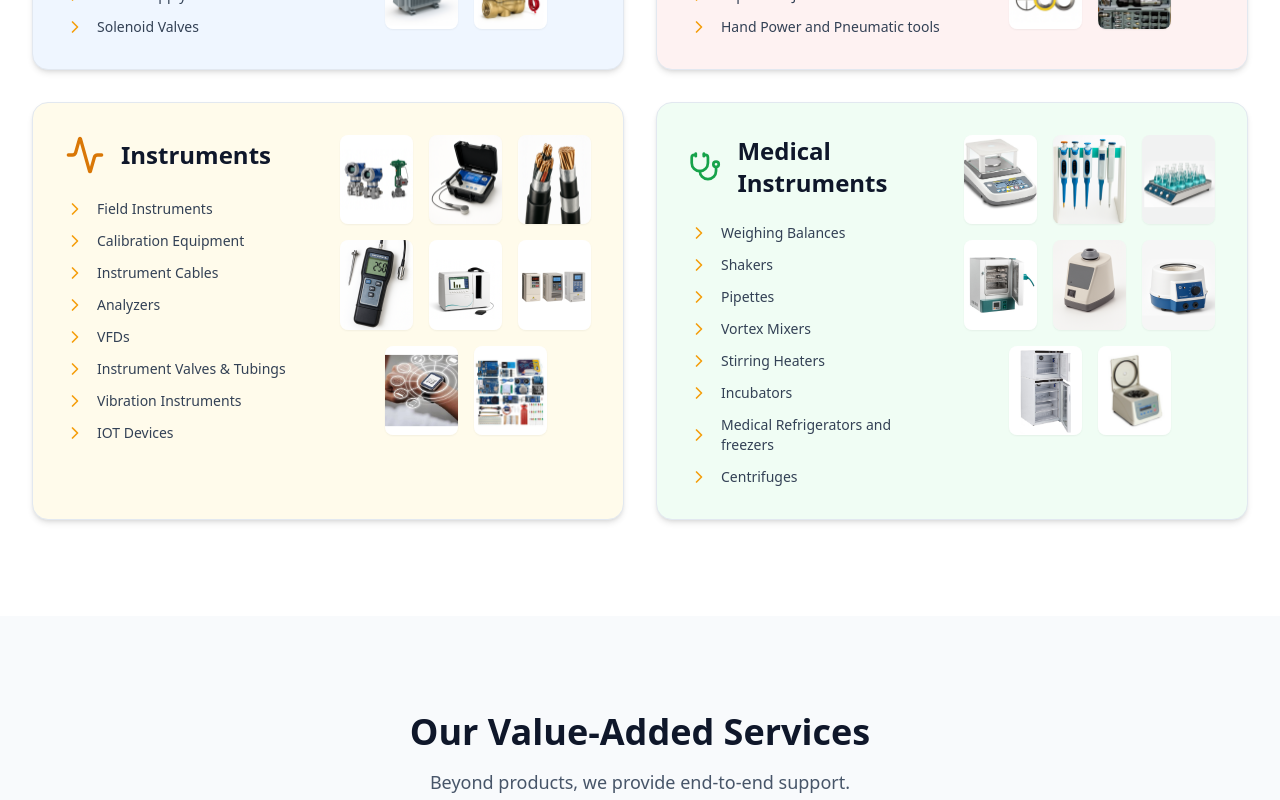
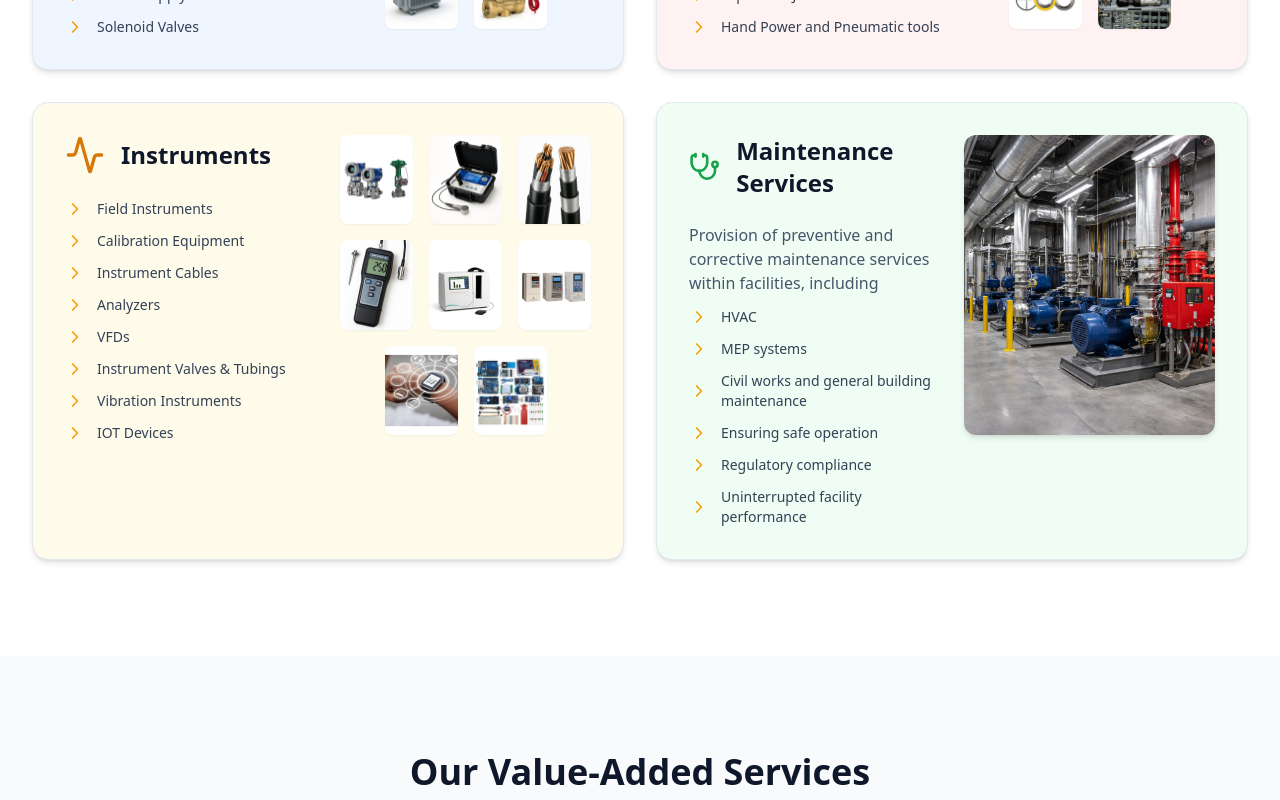
Before and after one commit to Bright-WebHost/TerraX, a React (Create React App) app: page /TerraX/products in a window 1280 px wide. Shown: the part 840-1640 px from the top of the page. Built offline with nearby package versions, Linux system fonts and the light colour scheme.

Commit message:
services

```diff
--- a/src/Component/Footer.jsx
+++ b/src/Component/Footer.jsx
@@ -1,6 +1,6 @@
 import React, { useState } from "react";
 import { Link } from "react-router-dom";
-import { Mail, MapPin, Zap, Cog, Activity, Stethoscope, Send, House, Book, ShoppingCart, Target, User, Phone, ExternalLink } from "lucide-react";
+import { Mail, MapPin, Zap, Cog, Activity, Stethoscope, Send, House, Book, ShoppingCart, Target, User, Phone, ExternalLink, Handshake } from "lucide-react";
 
 const createPageUrl = (pageName) => {
   return `/${pageName.toLowerCase().replace(/\s+/g, '-')}`;
@@ -123,7 +123,7 @@ const Footer = () => {
                 to={createPageUrl("Products")}
                 className="flex items-center gap-2 text-slate-300 hover:text-white transition-colors"
               >
-                <Stethoscope className="w-4 h-4 text-green-400" /> Medical
+                <Handshake className="w-4 h-4 text-green-400" /> Maintenance Services
               </Link>
             </div>
           </div>
--- a/src/Component/Home.jsx
+++ b/src/Component/Home.jsx
@@ -1,7 +1,7 @@
 import React from "react";
 import { Link } from "react-router-dom";
 // import { createPageUrl } from "@/utils";
-import { ArrowRight, Zap, Cog, Activity, Stethoscope, Play, Award, Globe, Users } from "lucide-react";
+import { ArrowRight, Zap, Cog, Activity, Stethoscope, Play, Award, Globe, Users, Handshake } from "lucide-react";
 import { Statistics } from "./Statistics";
 import { Industries } from "./Industries";
 
@@ -136,11 +136,11 @@ export default function Home() {
                 description: "Precision measurement devices & Field Instruments"
               },
               {
-                icon: Stethoscope,
-                name: "Medical",
+                icon: Handshake,
+                name: "Maintenance Services",
                 color: "from-green-500 to-green-600",
                 bgColor: "bg-green-50",
-                description: "Healthcare & laboratory equipment"
+                description: "Comprehensive maintenance and services"
               }
             ].map((category) => (
 
--- a/src/Component/Products.jsx
+++ b/src/Component/Products.jsx
@@ -57,21 +57,15 @@ export default function Products() {
       products: ["Field Instruments", "Calibration Equipment", "Instrument Cables", "Analyzers", "VFDs", "Instrument Valves & Tubings", "Vibration Instruments","IOT Devices"]
     },
     {
-      title: "Medical Instruments",
+      title: "Maintenance Services",
+      subtitle: "Provision of preventive and corrective maintenance services within facilities, including",
       icon: Stethoscope,
       iconColor: "text-green-600",
       bgColor: "bg-green-50",
       images: [
-        "img/al1.png",
-        "img/23.png",
-        "img/24.png",
-        "img/32.png",
-        "img/26.png",
-        "img/27.png",
-        "img/al2.png",
-        "img/31.png",
+        "img/ter.png",
       ],
-      products: ["Weighing Balances", "Shakers", "Pipettes", "Vortex Mixers", "Stirring Heaters", "Incubators", "Medical Refrigerators and freezers","Centrifuges"]
+      products: ["HVAC", "MEP systems", " Civil works and general building maintenance", "Ensuring safe operation", "Regulatory compliance", "Uninterrupted facility performance"]
     }
   ];
 
@@ -135,20 +129,31 @@ export default function Products() {
       <section className="py-16 md:py-20 lg:py-24 bg-white">
       <div className="max-w-7xl mx-auto px-4 sm:px-6 lg:px-8">
         <div className="grid md:grid-cols-2 gap-6 lg:gap-8">
-            {productCategories.map((category) => (
-              <div key={category.title} className={`${category.bgColor} p-6 md:p-8 rounded-xl md:rounded-2xl border border-slate-200 shadow-md hover:shadow-lg transition-all duration-300`}>
+          {productCategories.map((category, index) => (
+            <div
+              key={category.title}
+              className={`${category.bgColor} p-6 md:p-8 rounded-xl md:rounded-2xl border border-slate-200 shadow-md hover:shadow-lg transition-all duration-300`}
+            >
               <div className="grid grid-cols-1 md:grid-cols-2 gap-4 md:gap-6">
-                  {/* Left Side: Info */}
-                  <div className="md:order-1">
+
+                {/* Left Side */}
+                <div>
                   <div className="flex items-center gap-3 md:gap-4 mb-4 md:mb-6">
-                      <category.icon className={`w-8 h-8 md:w-10 md:h-10 ${category.iconColor}`} />
-                      <h3 className="text-xl md:text-2xl font-bold text-slate-900">{category.title}</h3>
+                    <category.icon
+                      className={`w-8 h-8 md:w-10 md:h-10 ${category.iconColor}`}
+                    />
+                    <h3 className="text-xl md:text-2xl font-bold text-slate-900">
+                      {category.title}
+                    </h3>
                   </div>
+                  <h4 className="text-sm md:text-base text-slate-600 mb-3">{category.subtitle}</h4>
 
-                    {/* Products List */}
                   <ul className="space-y-2 md:space-y-3">
                     {category.products.map((product) => (
-                        <li key={product} className="flex items-center gap-2 md:gap-3 text-slate-700">
+                      <li
+                        key={product}
+                        className="flex items-center gap-2 md:gap-3 text-slate-700"
+                      >
                         <ChevronRight className="w-4 h-4 md:w-5 md:h-5 text-amber-500 flex-shrink-0" />
                         <span className="text-xs md:text-sm">{product}</span>
                       </li>
@@ -156,51 +161,42 @@ export default function Products() {
                   </ul>
                 </div>
 
-                  {/* Right Side: 8 Images in Grid */}
-                  <div className="grid grid-cols-6 grid-rows-12 gap-4 h-[300px] md:h-[300px] md:order-2">
+                {/* Right Side Images */}
+                {index === 3 ? (
+                  // 🔹 4th Card → Single Full Image
+                  <div className="h-[300px]">
                     <img
                       src={category.images[0]}
-                        alt={`${category.title} product 1`}
-                        className="w-full h-full object-cover rounded-lg shadow-sm col-span-2 row-span-4"
-                      />
-                      <img
-                        src={category.images[1]}
-                        alt={`${category.title} product 2`}
-                        className="w-full h-full object-cover rounded-lg shadow-sm col-span-2 row-span-4 col-start-3"
-                      />
-                      <img
-                        src={category.images[2]}
-                        alt={`${category.title} product 3`}
-                        className="w-full h-full object-cover rounded-lg shadow-sm col-span-2 row-span-4 col-start-5"
-                      />
-                      <img
-                        src={category.images[3]}
-                        alt={`${category.title} product 4`}
-                        className="w-full h-full object-cover rounded-lg shadow-sm col-span-2 row-span-4 row-start-5"
-                      />
-                      <img
-                        src={category.images[4]}
-                        alt={`${category.title} product 5`}
-                        className="w-full h-full object-cover rounded-lg shadow-sm col-span-2 row-span-4 col-start-3 row-start-5"
-                      />
-                      <img
-                        src={category.images[5]}
-                        alt={`${category.title} product 6`}
-                        className="w-full h-full object-cover rounded-lg shadow-sm col-span-2 row-span-4 col-start-5 row-start-5"
-                      />
-                      <img
-                        src={category.images[6]}
-                        alt={`${category.title} product 7`}
-                        className="w-full h-full object-cover rounded-lg shadow-sm col-span-2 row-span-4 col-start-2 row-start-9"
-                      />
-                      <img
-                        src={category.images[7]}
-                        alt={`${category.title} product 8`}
-                        className="w-full h-full object-cover rounded-lg shadow-sm col-span-2 row-span-4 col-start-4 row-start-9"
+                      alt={`${category.title} full`}
+                      className="w-full h-full object-cover rounded-xl shadow-md"
                     />
                   </div>
+                ) : (
+                  // 🔹 Other Cards → 8 Image Grid
+                  <div className="grid grid-cols-6 grid-rows-12 gap-4 h-[300px]">
+                    {category.images.slice(0, 8).map((img, i) => {
+                      const positions = [
+                        "col-span-2 row-span-4",
+                        "col-span-2 row-span-4 col-start-3",
+                        "col-span-2 row-span-4 col-start-5",
+                        "col-span-2 row-span-4 row-start-5",
+                        "col-span-2 row-span-4 col-start-3 row-start-5",
+                        "col-span-2 row-span-4 col-start-5 row-start-5",
+                        "col-span-2 row-span-4 col-start-2 row-start-9",
+                        "col-span-2 row-span-4 col-start-4 row-start-9",
+                      ];
 
-
+                      return (
+                        <img
+                          key={i}
+                          src={img}
+                          alt=""
+                          className={`w-full h-full object-cover rounded-lg shadow-sm ${positions[i]}`}
+                        />
+                      );
+                    })}
+                  </div>
+                )}
               </div>
             </div>
           ))}
```
Also changed, not shown: public/img/ter.png (added). Lines whose indentation alone changed are shown as unchanged.
